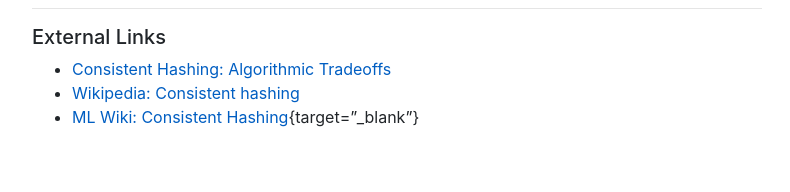
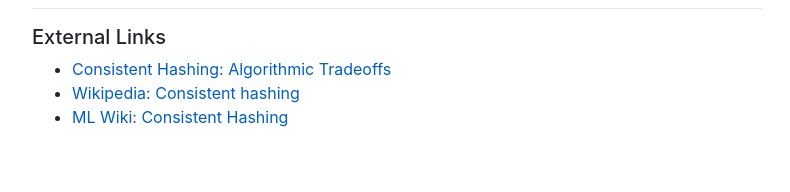
Before and after one commit to inesp/inesp.github.io, a Jekyll site: the page built from _posts/consistent-hashing/2019-07-29-consistent-hashing.md, in a window 1280 px wide. Shown: the part 3981-4173 px from the top of the page, without its empty margins (338-1128 px from the left). Built offline with Jekyll 4.4.1, drawn with Linux system fonts in a browser that asks for light colours; before the commit the page ends 4126 px from its top, so only the background shows below that.

Commit message:
Add footer padding to body

```diff
--- a/_posts/consistent-hashing/2019-07-29-consistent-hashing.md
+++ b/_posts/consistent-hashing/2019-07-29-consistent-hashing.md
@@ -97,4 +97,4 @@
 
 - [Consistent Hashing: Algorithmic Tradeoffs](https://medium.com/@dgryski/consistent-hashing-algorithmic-tradeoffs-ef6b8e2fcae8){:target="_blank"}
 - [Wikipedia: Consistent hashing](https://en.wikipedia.org/wiki/Consistent_hashing){:target="_blank"}
-- [ML Wiki: Consistent Hashing](http://mlwiki.org/index.php/Consistent_Hashing#Virtual_Nodes){target="_blank"}
+- [ML Wiki: Consistent Hashing](http://mlwiki.org/index.php/Consistent_Hashing#Virtual_Nodes){:target="_blank"}
--- a/assets/bs-override.css
+++ b/assets/bs-override.css
@@ -1,5 +1,6 @@
 body{
   padding-top:50px;
+  padding-bottom: 50px;
 }
 
 a {
```
